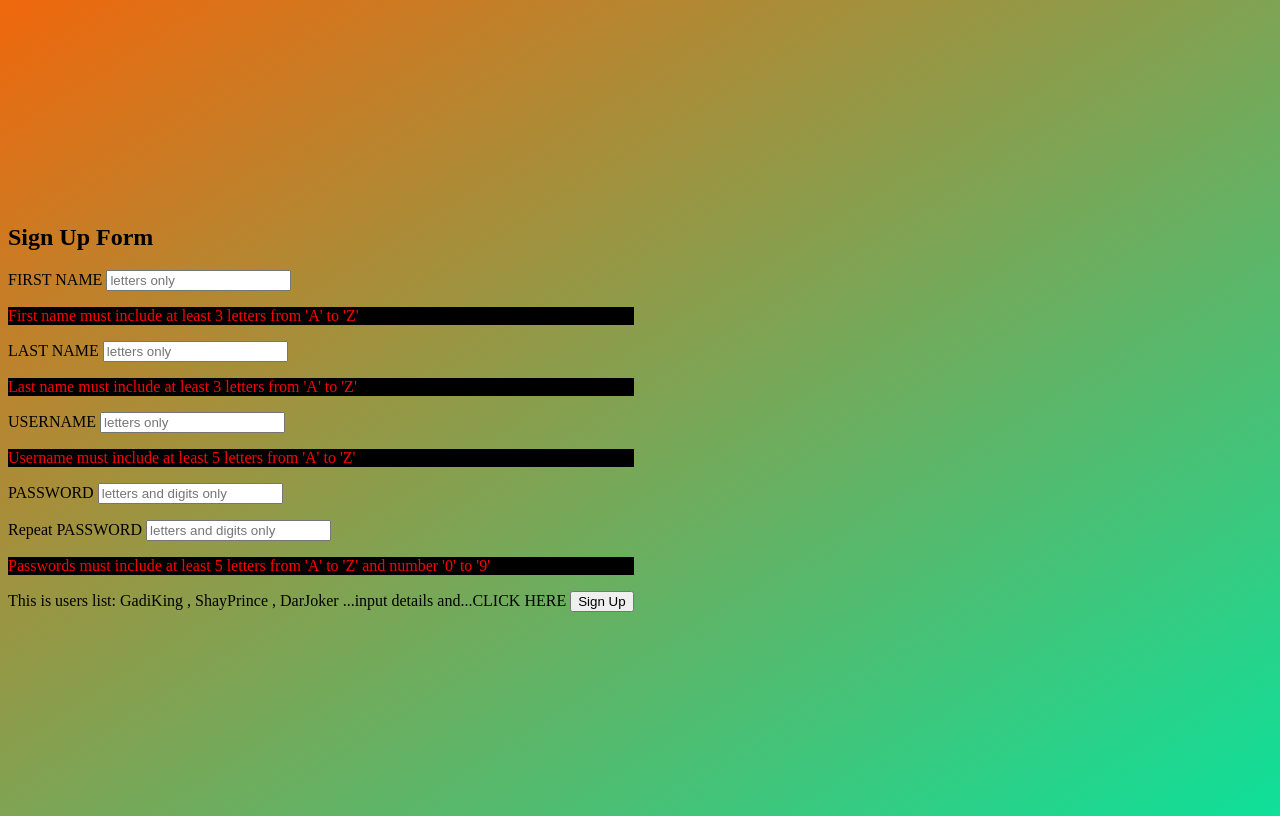
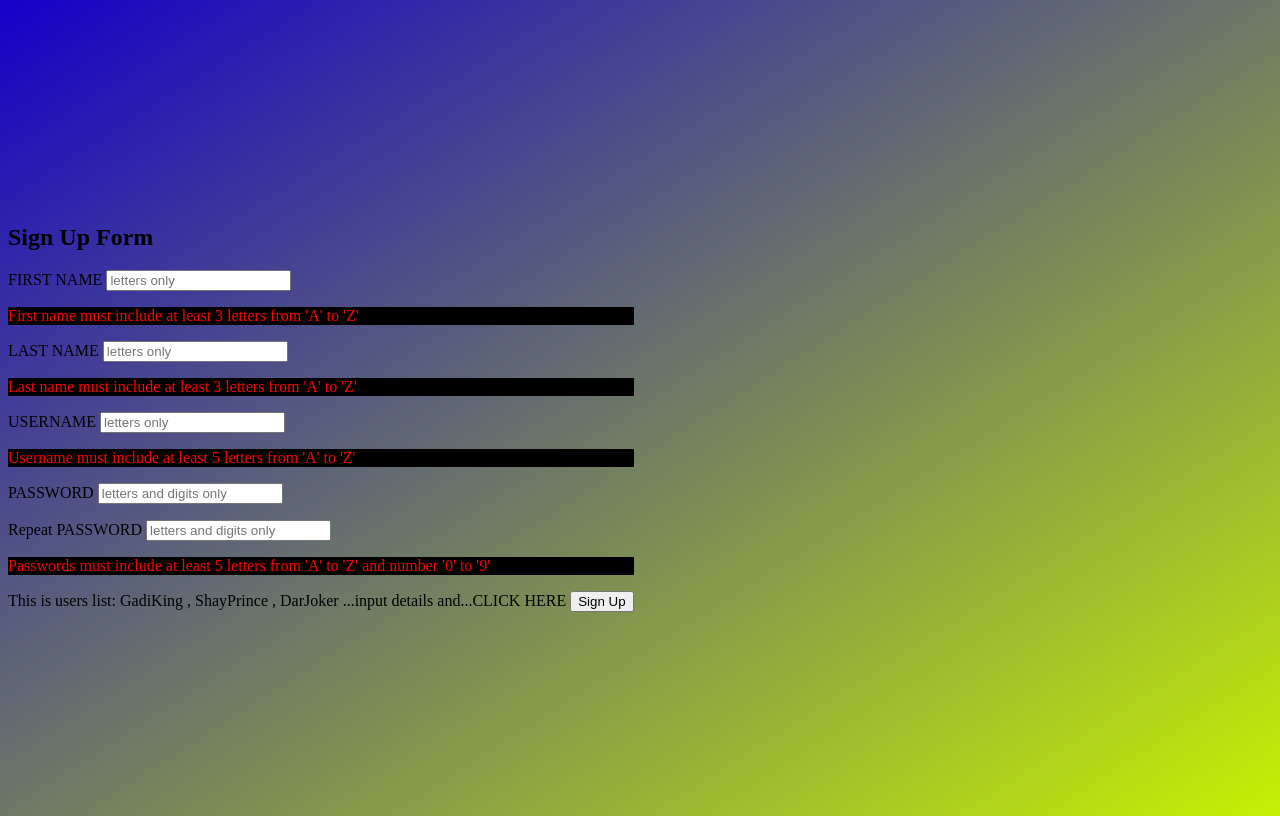
Before and after one commit to gadiwunsch/GSD_First, a plain HTML site: page index.html in a window 1280 px wide. Drawn offline with Linux system fonts and the light colour scheme.

Commit message:
shayke update2

```diff
--- a/index.html
+++ b/index.html
@@ -10,7 +10,7 @@
         height: 100vh;
         display: flex;
         align-items: center;
-        background: linear-gradient(to top left, #0ee09a, #f0670c);
+        background: linear-gradient(to top left, #c6f103, #1400c9);
       }
       h1 {
         font-family: sans-serif;
```
